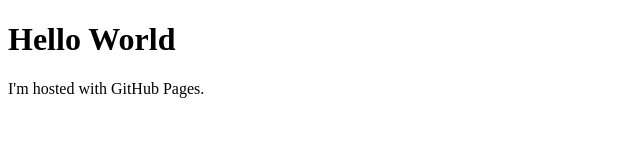
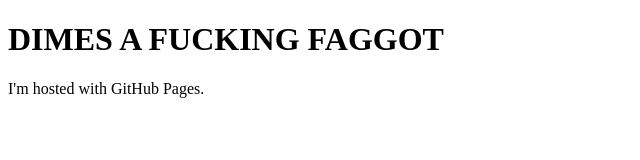
Before and after one commit to Pranav1359/Pranav1359.github.io, a plain HTML site: page index.html in a window 1280 px wide. Shown: the whole page, without its empty margins (0-640 px from the left). Drawn offline with Linux system fonts and the light colour scheme.

Commit message:
Update index.html

```diff
--- a/index.html
+++ b/index.html
@@ -1,7 +1,7 @@
 <!DOCTYPE html>
 <html>
 <body>
-<h1>Hello World</h1>
+<h1>DIMES A FUCKING FAGGOT</h1>
 <p>I'm hosted with GitHub Pages.</p>
 </body>
 </html>
```
